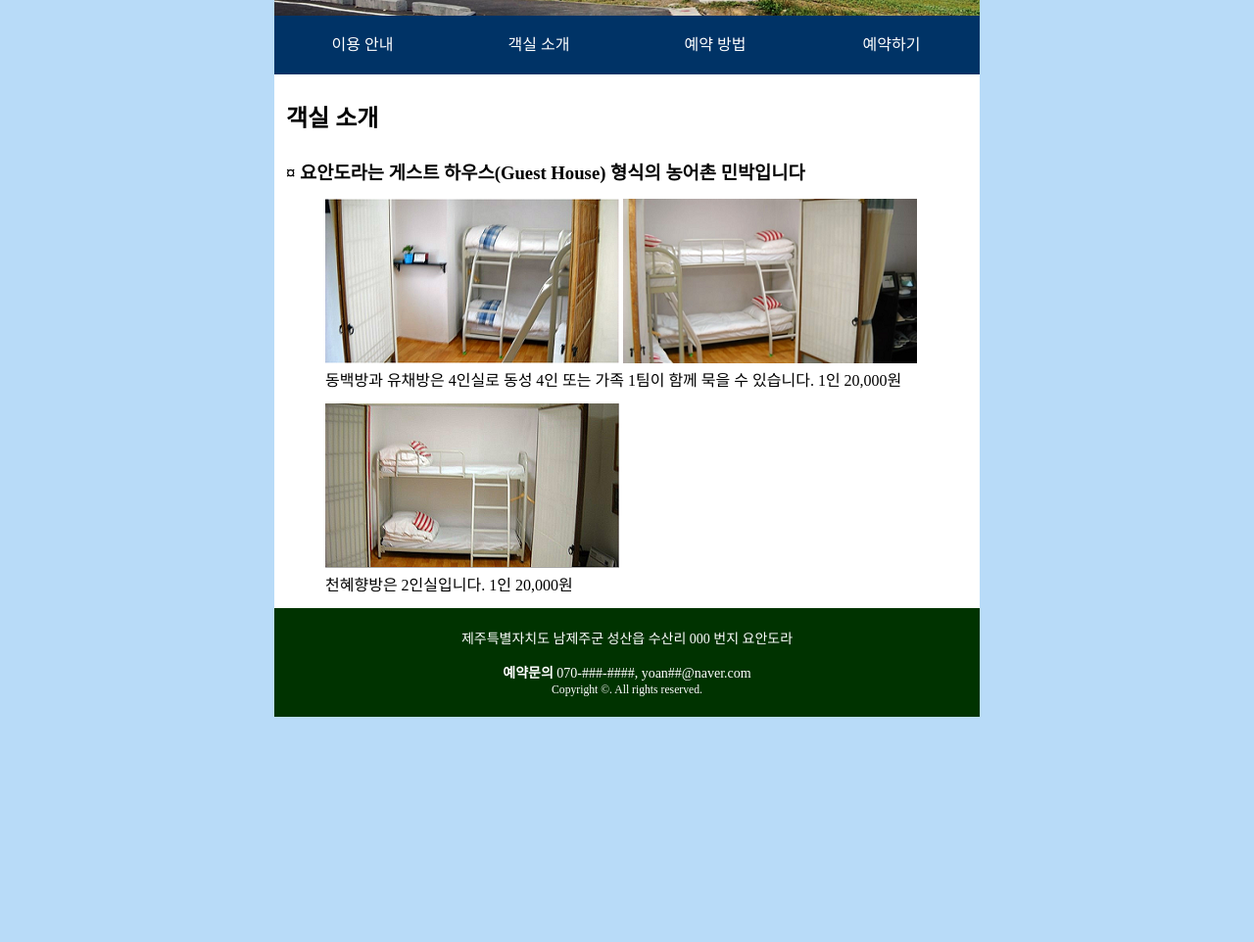
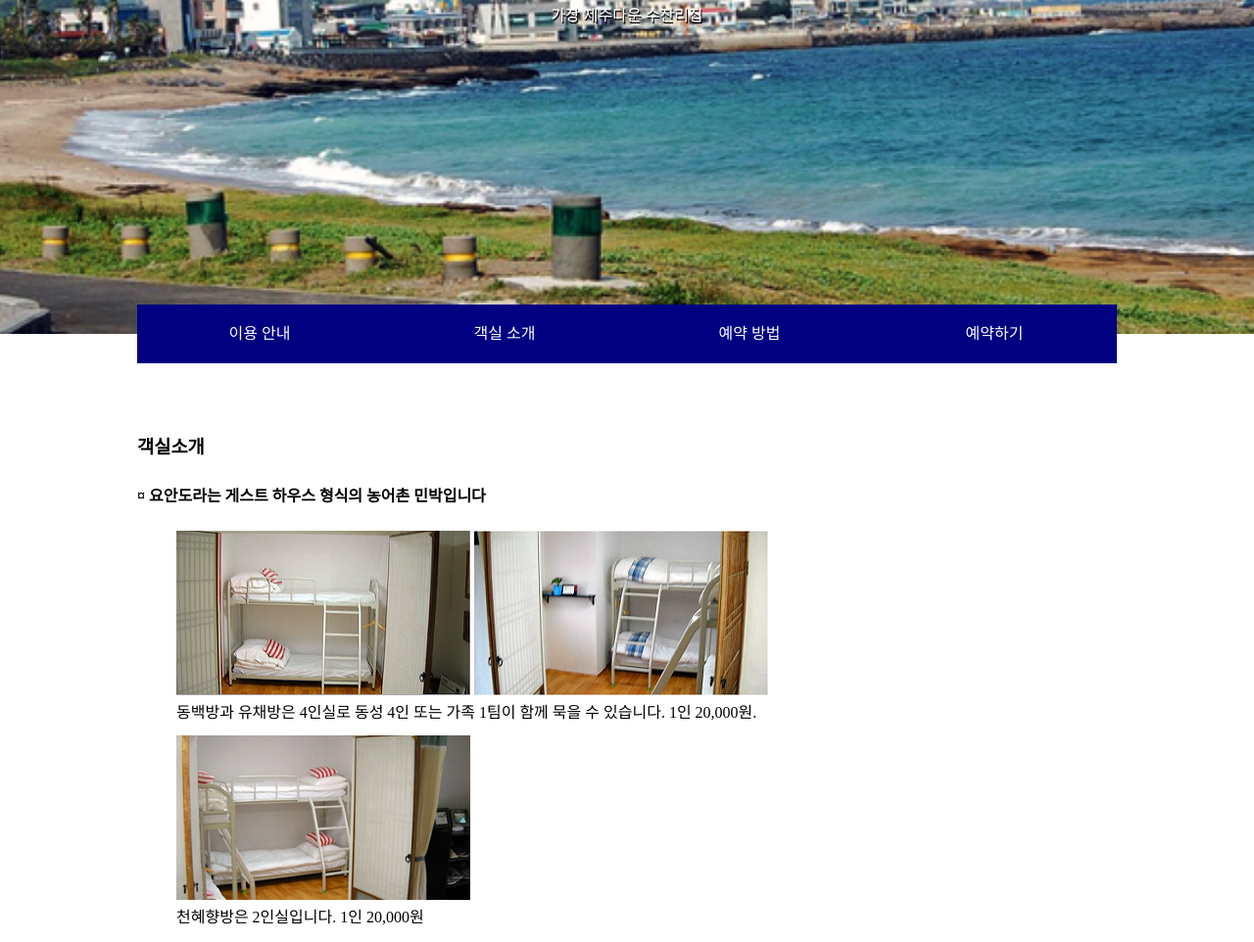
Before and after one commit to kmk2824/joandora, a plain HTML site: page index.html in a window 1280 px wide. Shown: the part 259-1221 px from the top of the page at 98% size. Before the commit the page ends 991 px from the top, so only its background shows below. Drawn offline with Linux system fonts and the light colour scheme; a web font is replaced by a local one.

Commit message:
Add files via upload

```diff
--- a/index.html
+++ b/index.html
@@ -1,20 +1,22 @@
 <!DOCTYPE html>
 <html lang="ko">
+
 <head>
-    <meta charset="utf-8">
-    <title>요안도라</title>
-    <link rel="stylesheet" href="./style/common.css">
+    <meta charset="UTF-8">
+    <meta name="viewport" content="width=device-width, initial-scale=1.0">
+    <title>Document</title>
+    <link href="./style/common.css" rel="stylesheet">
 </head>
 <body>
     <header id="header">
         <hgroup>
         <h1>Joandora</h1>
-          <p>가장 제주다운 수산리집</p>
+        <p>가장 제주다운 수잔리집</p>
         </hgroup>
     </header>
     <hr>
     <nav id="gnb">
-      <h2 class="hidden">요안도라 이용메뉴</h2>
+        <h3 class="hidden">내비게이션</h3>
         <ul>
             <li><a href="#">이용 안내</a></li>
             <li><a href="#">객실 소개</a></li>
@@ -25,26 +27,24 @@
     <hr>
     <main>
         <section id="content">
-        <h2>객실 소개</h2>
-        <article>
-            <h3>&curren; 요안도라는 게스트 하우스(Guest House) 형식의 농어촌 민박입니다</h3>
+        <h3>객실소개</h3>
+        <h4>&curren; 요안도라는 게스트 하우스 형식의 농어촌 민박입니다</h4>
         <figure>
-                <img src="./images/dong.png" alt="동백방 4인실" width="300">
-                <img src="./images/yu.png" alt="유채방 4인실" width="300">
-                <figcaption> 동백방과 유채방은 4인실로 동성 4인 또는 가족 1팀이 함께 묵을 수 있습니다. 1인 20,000원</figcaption>
+        <img src="./images/che.png" alt="천혜향방">
+        <img src="./images/dong.png" alt="동백방">
+        <figcaption>동백방과 유채방은 4인실로 동성 4인 또는 가족 1팀이 함께 묵을 수 있습니다. 1인 20,000원.</figcaption>
         </figure>
         <figure>
-                <img src="./images/che.png" alt="천혜향 2인실" width="300">
-                <figcaption>  천혜향방은 2인실입니다. 1인 20,000원</figcaption>
+        <img src="./images/yu.png" alt="유채방">
+        <figcaption>천혜향방은 2인실입니다. 1인 20,000원</figcaption>
         </figure>
-        </article>
         </section>
     </main>
     <hr>
     <footer id="footer">
-      <p>제주특별자치도 남제주군 성산읍 수산리 000 번지 요안도라 </p>
-      <address> <strong>예약문의</strong> 070-###-####, yoan##@naver.com</address>
-      <small> Copyright &copy;. All rights reserved.</small>
+        <p>제주특별자치도 남해주군 성산읍 수산리 000 번지 요안도라</p>
+        <address><strong>예약문의</strong> 070-1234-1234, yoan##@naver.com</address>
+        <small>Copyright &copy; All rights reserved.</small>
     </footer>
 </body>
 </html>
--- a/style/common.css
+++ b/style/common.css
@@ -1,53 +1,37 @@
 @charset "utf-8";
-/* 초기화 */
-body, h1, h2, h3, p, ul, figure { margin: 0; padding: 0; }
-li { list-style: none; }
-a { text-decoration: none; }
-address { font-style: normal; }
-hr { display: none; }
-.hidden { position: absolute;
-          clip: rect(0 0 0 0);
-          overflow: hidden;
-          width: 1px; height: 1px;
-          margin: -1px;
-        }
-@font-face {
-    font-family: 'SokchoBadaDotum';
-    src: url('https://cdn.jsdelivr.net/gh/projectnoonnu/noonfonts_2402_1@1.0/SokchoBadaDotum.woff2') format('woff2');
-    font-weight: normal;
-    font-style: normal;
-}
 @font-face {
     font-family: 'SUIT-Regular';
     src: url('https://cdn.jsdelivr.net/gh/projectnoonnu/noonfonts_suit@1.0/SUIT-Regular.woff2') format('woff2');
     font-weight: normal;
     font-style: normal;
-}
-/* 전체영역 , 웹폰트 */
-body { width: 720px; margin: 0 auto;
-       background: #b8dbf8;
-       font-family: 'SUIT-Regular';
-    }
-/* 헤더 */
-#header { position: relative; height: 275px; background: url(../images/bg.png) no-repeat;  }
-#header hgroup { position: absolute; right: 30px; bottom: 25px; color: #fff; }
-#header hgroup h1 { font-family: 'SokchoBadaDotum'; font-size: 40px;
-                    text-shadow: 1px 2px 1px #000; }
-#header hgroup p { margin-top: 25px; font-size: 20px;
-                   text-shadow: 0 2px 1px #000; }
-/* GNB */
-#gnb ul { display: flex; }
-#gnb ul li { width: 25%; }
-#gnb ul li a { display: block; width: 100%;
-               background: #036; color: #fff;
-               text-align: center; line-height: 60px; }
-#gnb ul li a:hover { background: #fff; color: #000; font-weight: bold; }
+    font-family: 'SokchoBadaDotum';
+    src: url('https://cdn.jsdelivr.net/gh/projectnoonnu/noonfonts_2402_1@1.0/SokchoBadaDotum.woff2') format('woff2');
+    font-weight: normal;
+    font-style: normal;}
+
+body, h1, h2, h3, h4, p, ul, figure {margin: 0; padding:0;}
+li {list-style: none;}
+a {text-decoration:none; color:white;}
+hr {display:none;}
+address {font-style:normal;}
+.hidden {position: absolute; clip: rect(0 0 0 0); overflow: hidden; width: 1px; height: 1px; margin: -1px;}
+header {width: 100%; height: 600px; background: url(../images/bg.png) no-repeat center center / cover; font-family:'SokchoBadaDotum'; z-index: -1; text-align:center; }
+
+hgroup p {text-shadow: black 1px 2px;}
+body {margin: 0 auto; font-family: 'SUIT-Regular'; }
+
+#header hgroup {line-height:50px; color: white; text-shadow: black 2px 3px; padding-top:200px;}
+#gnb {width:1000px; margin: -30px auto;}
+#gnb ul {display: flex; }
+#gnb ul li {width: 25%;}
+#gnb ul li a { display: block; width: 100%; height: 60px; background: navy; color: white; text-align: center; line-height:60px;}
+#gnb ul li a:hover {background: white; color: navy;}
 /* 본문 */
-main { padding: 25px 12px 0; background: #fff; }
-#content article h3 { margin: 25px 0 15px; }
-#content article figure { padding: 0 0 13px 40px; }
+main {width: 1000px; margin: 50px auto; background: white; padding: 50px 12px 0;}
+#content h4 {margin: 25px 0;}
+#content figure {padding: 0 0 13px 40px;}
 /* footer */
-#footer { /* height: 100px; */ padding: 20px 0;
-          text-align: center; font-size: 14px;
-          background: #030; color: #fff; }
-#footer p { margin-bottom: 15px; }
+#footer {padding: 20px; background: green; text-align:center; color: white;}
+#footer p {line-height:50px;}
+#footer address {}
+#footer small {}
```
Lines whose indentation alone changed are shown as unchanged.
